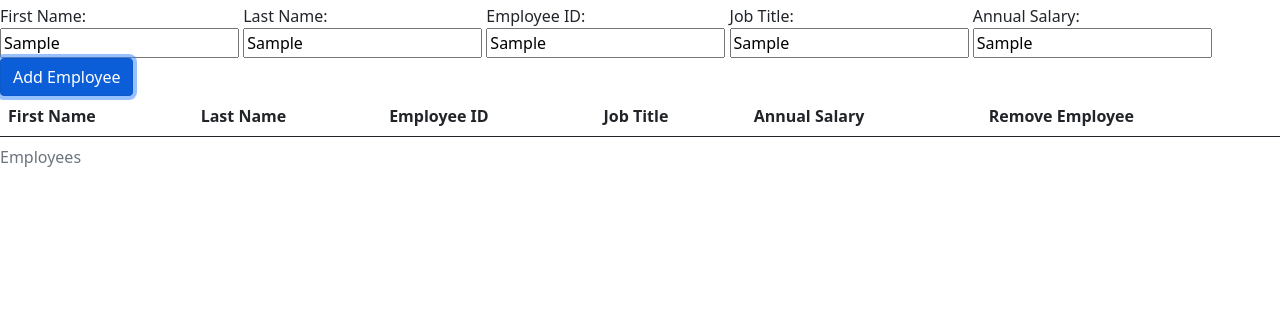
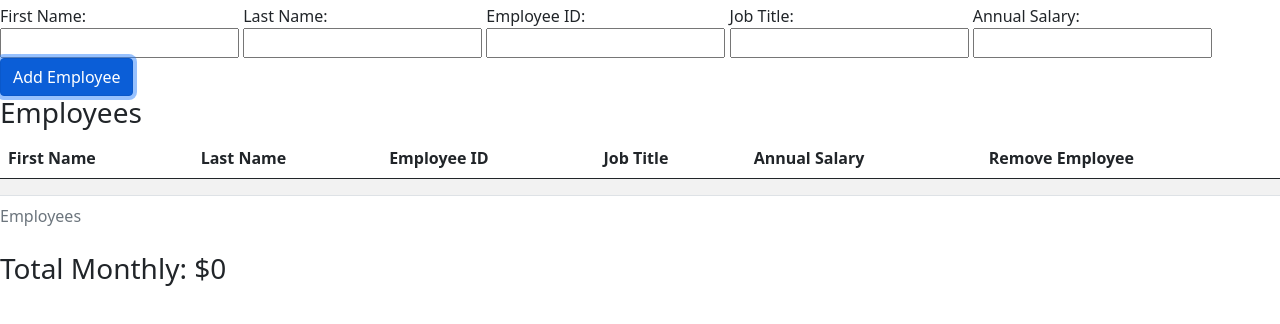
Before and after one commit to Hann1234/jquery-salary-calculator, a plain HTML site: page index.html in a window 1280 px wide. Both pictures are taken after typing "Sample", "Sample", "Sample", "Sample", "Sample" into the empty fields and a click on the button "Add Employee". Shown: the part 98-422 px from the top of the page. Drawn offline with nearby package versions, Linux system fonts and the light colour scheme.

Commit message:
got button to add employee information to object

```diff
--- a/client.js
+++ b/client.js
@@ -2,12 +2,36 @@ console.log('JS'); //Make sure JS is sourced
 
 $(document).ready(onReady);
 
+const employeeArray = [];
+
+function addEmployee() {
+    const employee = {
+        firstName: $('#firstName').val(),
+        lastName: $('#lastName').val(),
+        employeeID: $('#employeeID').val(),
+        jobTitle: $('#jobTitle').val(),
+        annualSalary: $('#annualSalary').val()
+    };
+    $('#firstName').val('');
+    $('#lastName').val('');
+    $('#employeeID').val('');
+    $('#jobTitle').val('');
+    $('#annualSalary').val('');
+
+    console.log('Employee added:', employee);
+}
+
 function onReady() {
     console.log('Page is loaded');
-    $('firstName').val('');
-    $('lastName').val('');
-    $('emplyeeID').val('');
-    $('jobTitle').val('');
-    $('firstName').val('');
-    $('annualSalary').val('');
-}
+    $('#firstName').val('');
+    $('#lastName').val('');
+    $('#employeeID').val('');
+    $('#jobTitle').val('');
+    $('#annualSalary').val('');
+
+    let tot = $('#totalMonthly');
+    tot.empty();
+    tot.append(0);
+
+    $('#addEmployeeButton').on('click',addEmployee);
+  }
--- a/index.html
+++ b/index.html
@@ -31,21 +31,36 @@
             <label for="annualSalary">Annual Salary:<br>
                 <input id="annualSalary" type="text" minlength="0" maxlength="99" class="form-input"/>
             </label>
-            <button type="button" class="btn btn-primary">Add Employee</button>
+            <button type="button" class="btn btn-primary" id="addEmployeeButton">Add Employee</button>
             <!--Can you go over how to use the active bootstrap button functionality? aria-pressed = "true"-->
         </form>
+        <h3>Employees</h3>
         <table class="table table-striped">
             <caption>Employees</caption>
             <thead>
+                <tr>
                     <th>First Name</th>
                     <th>Last Name</th>
                     <th>Employee ID</th>
                     <th>Job Title</th>
                     <th>Annual Salary</th>
                     <th>Remove Employee</th>
+                </tr>
             </thead>
-            <tr></tr>
+            <tbody>
+                <tr>
+                    <td id="firstNameTable"></td>
+                    <td id="lastNameTable"></td>
+                    <td id="employeeIDTable"></td>
+                    <td id="jobTitleTable"></td>
+                    <td id="annualSalaryTable"></td>
+                    <td id="deleteButtonTable"></td>
+                </tr>
+            </tbody>
         </table>
+        <div class="totalMonthlyCost">
+            <h3 id="totalMonthlyCostH2">Total Monthly: $<span id = "totalMonthly"></span></h3>
+        </div>
     </main>
     <script src="https://cdn.jsdelivr.net/npm/bootstrap@5.0.1/dist/js/bootstrap.bundle.min.js" integrity="sha384-gtEjrD/SeCtmISkJkNUaaKMoLD0//ElJ19smozuHV6z3Iehds+3Ulb9Bn9Plx0x4" crossorigin="anonymous"></script>
     <script src="jquery-3.6.0.min.js"></script>
```
Lines whose indentation alone changed are shown as unchanged.
